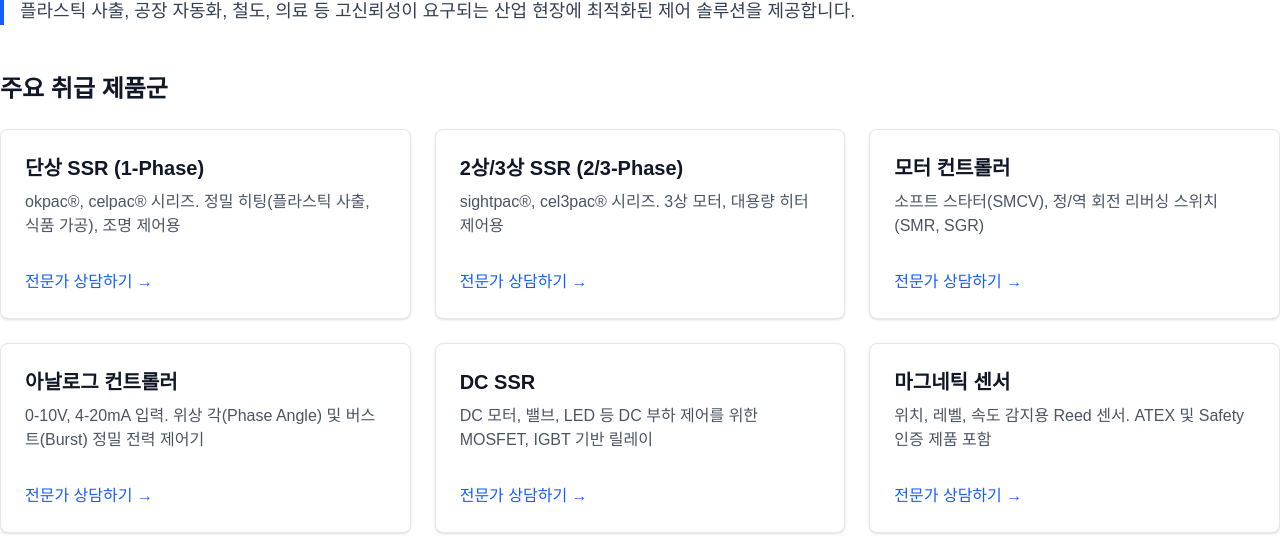
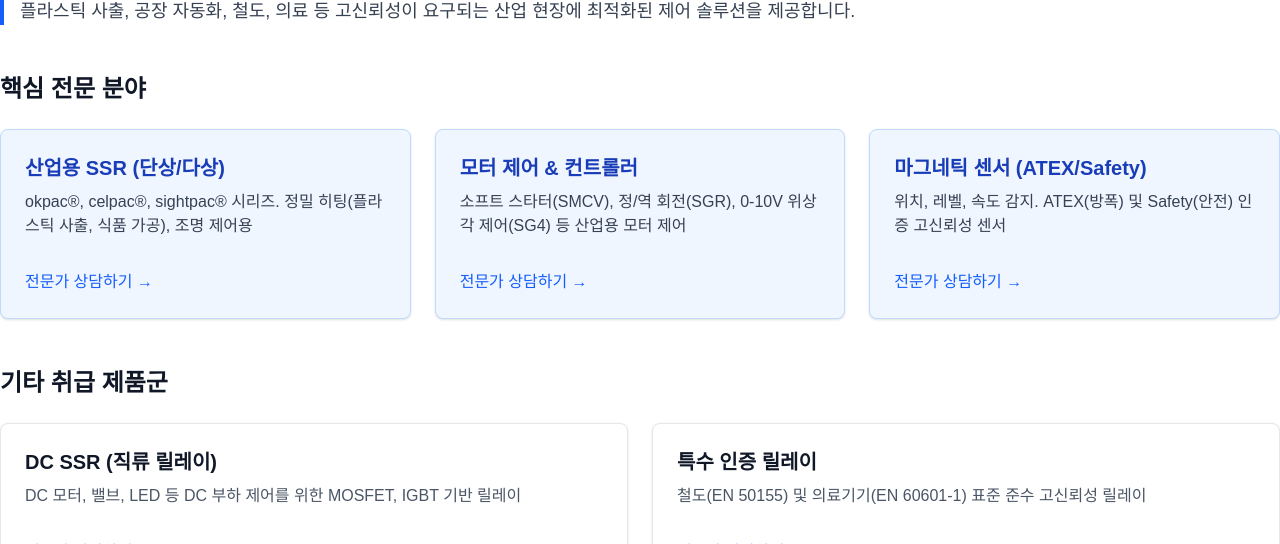
Before and after one commit to ajong3287/jselectron-website, a Next.js app: page /products/celduc in a window 1280 px wide. Shown: the part 256-800 px from the top of the page. Built offline with nearby package versions, Linux system fonts and the light colour scheme.

Commit message:
refactor(content): Story 2.2c - Curate CELDUC page categories for clarity

```diff
--- a/src/app/products/celduc/page.tsx
+++ b/src/app/products/celduc/page.tsx
@@ -6,16 +6,20 @@ export const metadata: Metadata = {
   description: 'CELDUC (셀딕)의 고신뢰성 산업용 SSR(무접점 릴레이), 모터 컨트롤러, 마그네틱 센서 전문. 전문가와 상담하세요.',
 };
 
-// CELDUC 핵심 제품 카테고리 (PDF 카탈로그 기반)
-const categories = [
-  { name: '단상 SSR (1-Phase)', description: 'okpac®, celpac® 시리즈. 정밀 히팅(플라스틱 사출, 식품 가공), 조명 제어용' },
-  { name: '2상/3상 SSR (2/3-Phase)', description: 'sightpac®, cel3pac® 시리즈. 3상 모터, 대용량 히터 제어용' },
-  { name: '모터 컨트롤러', description: '소프트 스타터(SMCV), 정/역 회전 리버싱 스위치(SMR, SGR)' },
-  { name: '아날로그 컨트롤러', description: '0-10V, 4-20mA 입력. 위상 각(Phase Angle) 및 버스트(Burst) 정밀 전력 제어기' },
-  { name: 'DC SSR', description: 'DC 모터, 밸브, LED 등 DC 부하 제어를 위한 MOSFET, IGBT 기반 릴레이' },
-  { name: '마그네틱 센서', description: '위치, 레벨, 속도 감지용 Reed 센서. ATEX 및 Safety 인증 제품 포함' },
-  { name: '특수 인증 제품', description: '철도(EN 50155) 및 의료기기(EN 60601-1) 표준 준수 고신뢰성 릴레이' },
+// --- 큐레이션 (수정됨) ---
+// 핵심 전문 분야 (Curation)
+const coreCategories = [
+  { name: '산업용 SSR (단상/다상)', description: 'okpac®, celpac®, sightpac® 시리즈. 정밀 히팅(플라스틱 사출, 식품 가공), 조명 제어용' },
+  { name: '모터 제어 & 컨트롤러', description: '소프트 스타터(SMCV), 정/역 회전(SGR), 0-10V 위상 각 제어(SG4) 등 산업용 모터 제어' },
+  { name: '마그네틱 센서 (ATEX/Safety)', description: '위치, 레벨, 속도 감지. ATEX(방폭) 및 Safety(안전) 인증 고신뢰성 센서' },
 ];
+
+// 기타 취급 제품군
+const otherCategories = [
+  { name: 'DC SSR (직류 릴레이)', description: 'DC 모터, 밸브, LED 등 DC 부하 제어를 위한 MOSFET, IGBT 기반 릴레이' },
+  { name: '특수 인증 릴레이', description: '철도(EN 50155) 및 의료기기(EN 60601-1) 표준 준수 고신뢰성 릴레이' },
+];
+// --- 큐레이션 종료 ---
 
 export default function CelducPage() {
   return (
@@ -38,13 +42,42 @@ export default function CelducPage() {
         </p>
       </section>
 
-      {/* 제품 카테고리 리스트 (AC 2) */}
+      {/* --- 수정된 레이아웃 --- */}
+      {/* 핵심 전문 분야 리스트 (AC 2) */}
       <section>
         <h2 className="text-2xl font-semibold text-gray-900 mb-6">
-          주요 취급 제품군
+          핵심 전문 분야
         </h2>
         <div className="grid grid-cols-1 md:grid-cols-2 lg:grid-cols-3 gap-6">
-          {categories.map((category) => (
+          {coreCategories.map((category) => (
+            <div key={category.name}
+                 className="p-6 bg-blue-50 border border-blue-200 rounded-lg shadow-sm flex flex-col justify-between">
+              <div>
+                <h3 className="text-xl font-semibold text-blue-800 mb-2">
+                  {category.name}
+                </h3>
+                <p className="text-gray-700 mb-4">
+                  {category.description}
+                </p>
+              </div>
+              <div className="mt-4">
+                <Link href="/contact"
+                      className="font-medium text-blue-600 hover:text-blue-800">
+                  전문가 상담하기 →
+                </Link>
+              </div>
+            </div>
+          ))}
+        </div>
+      </section>
+
+      {/* 기타 취급 제품군 리스트 */}
+      <section>
+        <h2 className="text-2xl font-semibold text-gray-900 mb-6">
+          기타 취급 제품군
+        </h2>
+        <div className="grid grid-cols-1 md:grid-cols-2 gap-6">
+          {otherCategories.map((category) => (
             <div key={category.name}
                  className="p-6 bg-white border border-gray-200 rounded-lg shadow-sm flex flex-col justify-between">
               <div>
@@ -65,6 +98,7 @@ export default function CelducPage() {
           ))}
         </div>
       </section>
+      {/* --- 수정된 레이아웃 종료 --- */}
 
       {/* 상담 유도 섹션 (AC 3) */}
       <section className="text-center bg-gray-50 p-8 rounded-lg">
```
